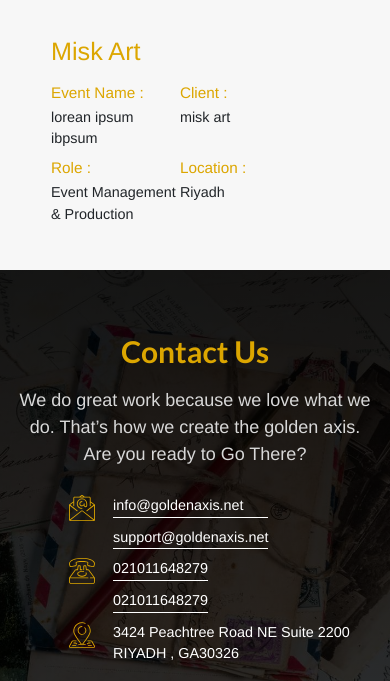
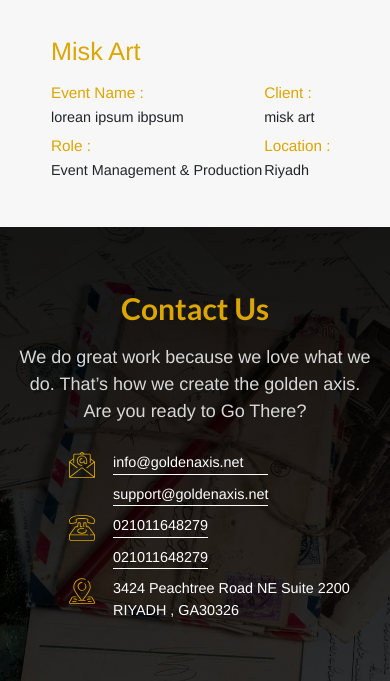
Before and after one commit to mahmoudelgamal/gold-axis, a website: page single-project.html in a window 390 px wide. Shown: the part 2070-2751 px from the top of the page. Drawn offline with Linux system fonts and the light colour scheme; files whose address does not match are found by name.

Commit message:
retouches

```diff
--- a/sass/pages/_single-project.scss
+++ b/sass/pages/_single-project.scss
@@ -29,3 +29,15 @@
         }
     }
 }
+
+@media (max-width:414px) {
+    .project-details {
+        &__sub-container {
+            div:nth-of-type(2) {
+                margin-left: auto;
+                margin-right: 0rem;
+                flex: 0 0 26%;
+            }
+        }
+    }
+}
```
Also changed, not shown: css/style.css.
